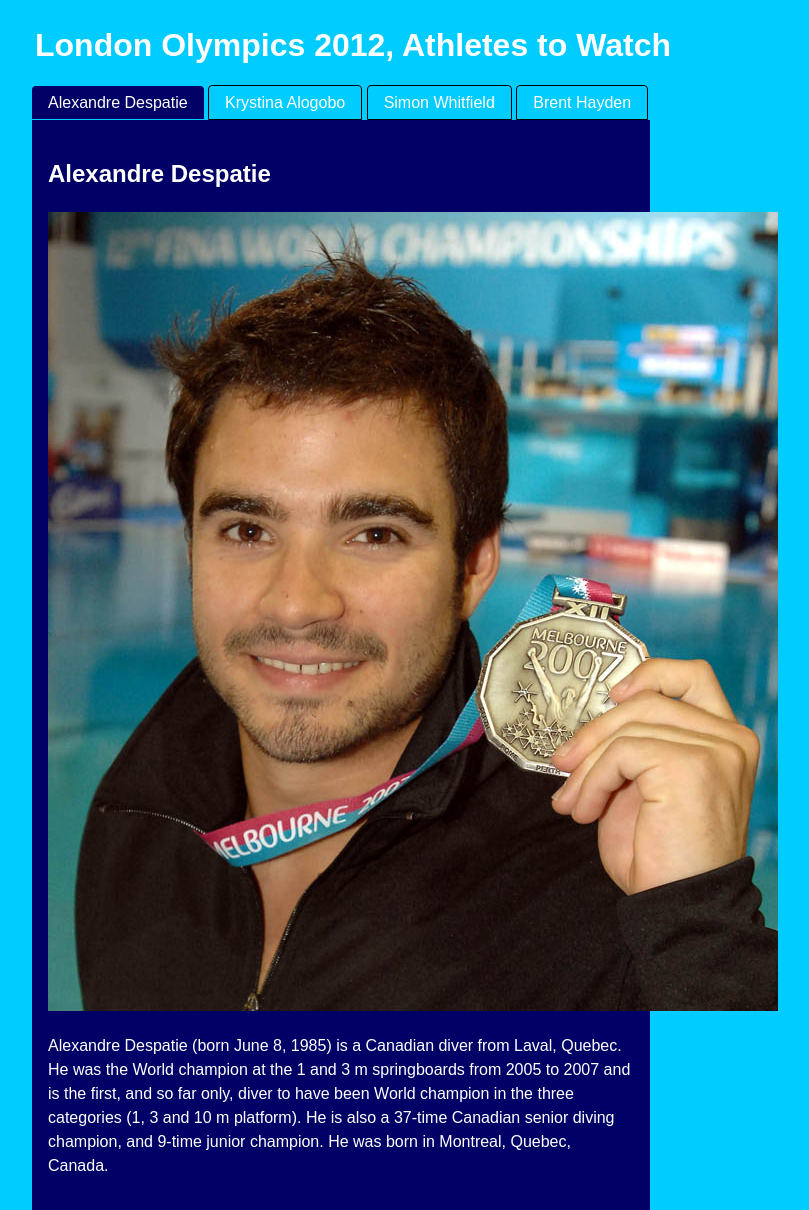
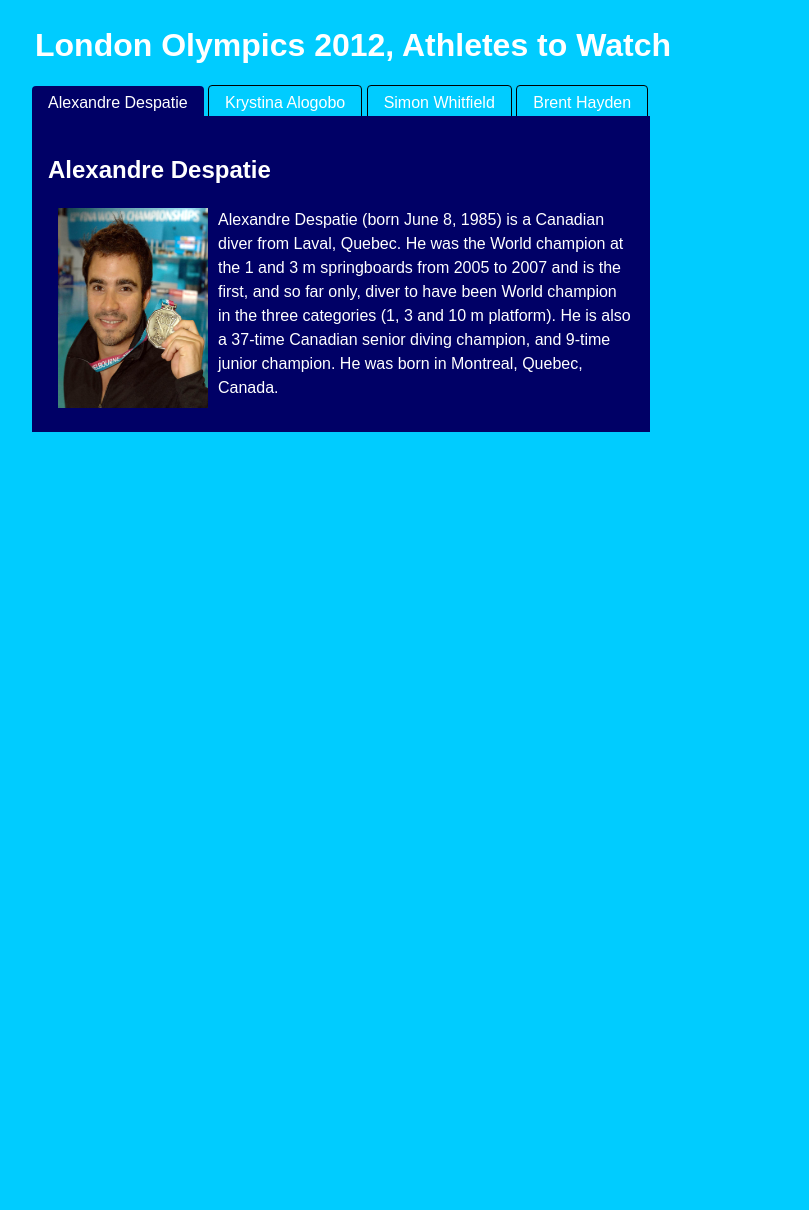
Before and after one commit to bredschneider/assignments, a PHP site: page / in a window 1280 px wide. Shown: the whole page, without its empty margins (287-1096 px from the left). After the commit the page ends 432 px from the top, so only its background shows below. Run offline with PHP 8.4, Linux system fonts and the light colour scheme; some libraries are stand-ins or nearby versions.

Commit message:
Changes made to css.

```diff
--- a/mtm1526/assignment-4/css/general.css
+++ b/mtm1526/assignment-4/css/general.css
@@ -17,13 +17,13 @@ h1 {
 	text-align:center;
 }
 
-.mytabs ul {
+#page .mytabs ul {
 	margin: 0;
 	padding: 0;
 	list-style-type:none;
 }
 
-.mytabs li {
+#page .mytabs li {
 	display: inline;
 	border-radius: 4px 4px 0 0;
 	background-color: #0CF;
@@ -31,36 +31,43 @@ h1 {
 	padding: 0.5em 1em;
 }
 
-.mytabs a,
-.mytabs a:link,
-.mytabs a:visited {
+#page .mytabs a,
+#page .mytabs a:link,
+#page .mytabs a:visited {
 	display: inline-block;
 	color: #fff;
 	text-decoration: none;
 }
 
-.mytabs ul li a:hover,
-.mytabs ul li a:active,
-.mytabs ul li a:focus{
+#page .mytabs ul li a:hover,
+#page .mytabs ul li a:active,
+#page .mytabs ul li a:focus{
 	color: #fff;
 	background-color: #333;
 }
 
-.mytabs .current,
-.mytabs .current:link,
-.mytabs .current:visited{
+#page .mytabs .current,
+#page .mytabs .current:link,
+#page .mytabs .current:visited{
 	background-color: #006;
 	border: none;
 
 }
 
-.mytabs-container {
+#page .mytabs-container {
 	background-color: #006;
 	color: #fff;
-	position: absolute;
-	top:120px;
-	left:319px;
+	position: relative;
+	bottom: 15px;
+	left: 40px;
 	margin:0;
 	padding: 1em;
 	width: 36.6em;
 }
+
+.photo {
+	width: 150px;
+	height: 200px;
+	float: left;
+	padding: 0 10px 10px 10px;
+}
--- a/mtm1526/assignment-4/simon.html
+++ b/mtm1526/assignment-4/simon.html
@@ -1,5 +1,5 @@
 <h2>Simon Whitfield</h2>
-<img class="photo" src="images/simon.jpg" alt="Image of Simon Whitfield">
+<img class="photo" src="images/simon.jpg" alt="Image of Simon Whitfield" id="simon">
 <!--Image from: http://www.google.ca/imgres?q=simon+whitfield&num=10&um=1&hl=en&client=firefox-a&rls=org.mozilla:en-US:official&biw=2560&bih=1238&tbm=isch&tbnid=Mw4eldO98f4O2M:&imgrefurl=http://en.beijing2008.cn/92/68/article212016892.shtml&docid=X_XEio6Eovi2AM&imgurl=http://images.beijing-2008.org/97/68/Img212016897.jpg&w=290&h=430&ei=VjbfT76UE-jH6AHoxJ23Cw&zoom=1&iact=hc&vpx=824&vpy=126&dur=1482&hovh=273&hovw=184&tx=116&ty=157&sig=114618910033861559713&page=1&tbnh=95&tbnw=62&start=0&ndsp=133&ved=1t:429,r:7,s:0,i:117-->
 <p>Simon St. Quentin Whitfield (born May 16, 1975) is an Olympic triathlon champion from
 Canada. Whitfield has won 10 consecutive Canadian Triathlon Championships titles.</p>
```
Also changed, not shown: mtm1526/assignment-4/js/general.js (+4 -18 lines).
